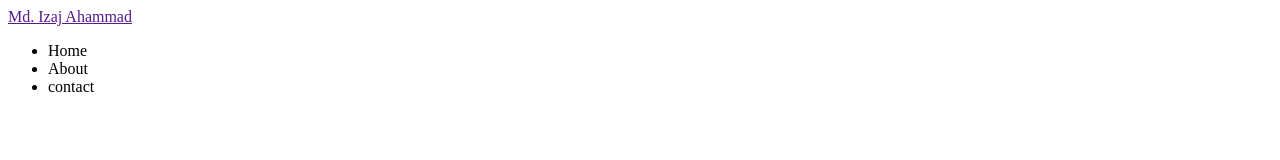
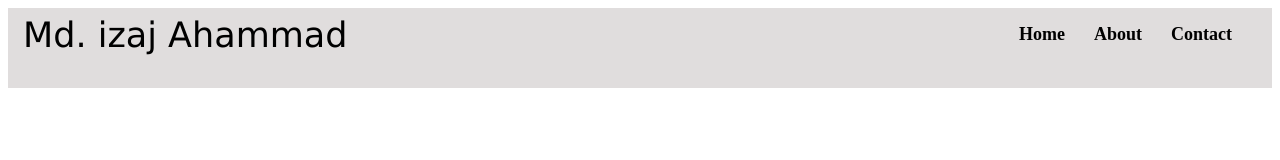
Before and after one commit to Izaj-ahmed/project-pro, a plain HTML site: page index.html in a window 1280 px wide. Drawn offline with Linux system fonts and the light colour scheme.

Commit message:
add this

```diff
--- a/index.html
+++ b/index.html
@@ -8,12 +8,20 @@
 </head>
 <body>
     <header>
-        <a href="" class="logo">Md. Izaj Ahammad</a>
-        <ul>
-            <li>Home</li>
-            <li>About</li>
-            <li>contact</li>
-        </ul>
+        <nav class="navbar">
+            <div class="navdiv">
+                <div class="logo"><a href="">Md. izaj Ahammad</a></div>
+                <ul>
+                    <li><a href="">Home</a></li>
+                    <li><a href="">About</a></li>
+                    <li><a href="">Contact</a></li>
+                </ul>
+            </div>
+
+
+        </nav>
     </header>
+
 </body>
+
 </html>
--- a/style.css
+++ b/style.css
@@ -0,0 +1,33 @@
+*{
+
+    text-decoration: none;
+}
+
+.navbar{
+    background: #e0dddd;
+    font-family: 'Times New Roman', Times, serif;
+    padding-inline-end: 15px;
+    padding-inline-start: 15px;
+    height: 10vh;
+}
+.navdiv{
+    display: flex;
+    align-items: center;
+    justify-content: space-between;
+}
+.logo a{
+    font-size: 35px;
+    font-weight: 400;
+    color: black;
+    font-family: 'Lucida Sans', 'Lucida Sans Regular', 'Lucida Grande', 'Lucida Sans Unicode', Geneva, Verdana, sans-serif;
+}
+li{
+    list-style: none;
+    display: inline-block;
+}
+li a{
+    color: black;
+    font-size: 18px;
+    font-weight: bold;
+    margin-inline-end: 25px;
+}
```
